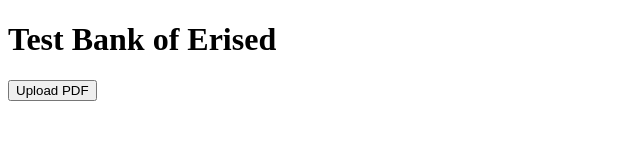
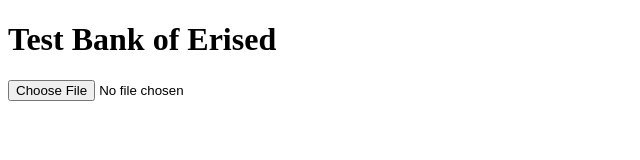
Before and after one commit to ElectricNinja315/Erised, a website: page index.html in a window 1280 px wide. Shown: the full height of the page, 0-640 px from the left. Drawn offline with Linux system fonts and the light colour scheme.

Commit message:
upload btn

```diff
--- a/index.html
+++ b/index.html
@@ -7,6 +7,6 @@
 
     <body>
         <h1>Test Bank of Erised</h1>
-        <button id="upload" onclick="">Upload PDF</button>
+        <input type="file" name="upload" accept="application/pdf,application/vnd.ms-excel" />
     </body>
 </html>
```
